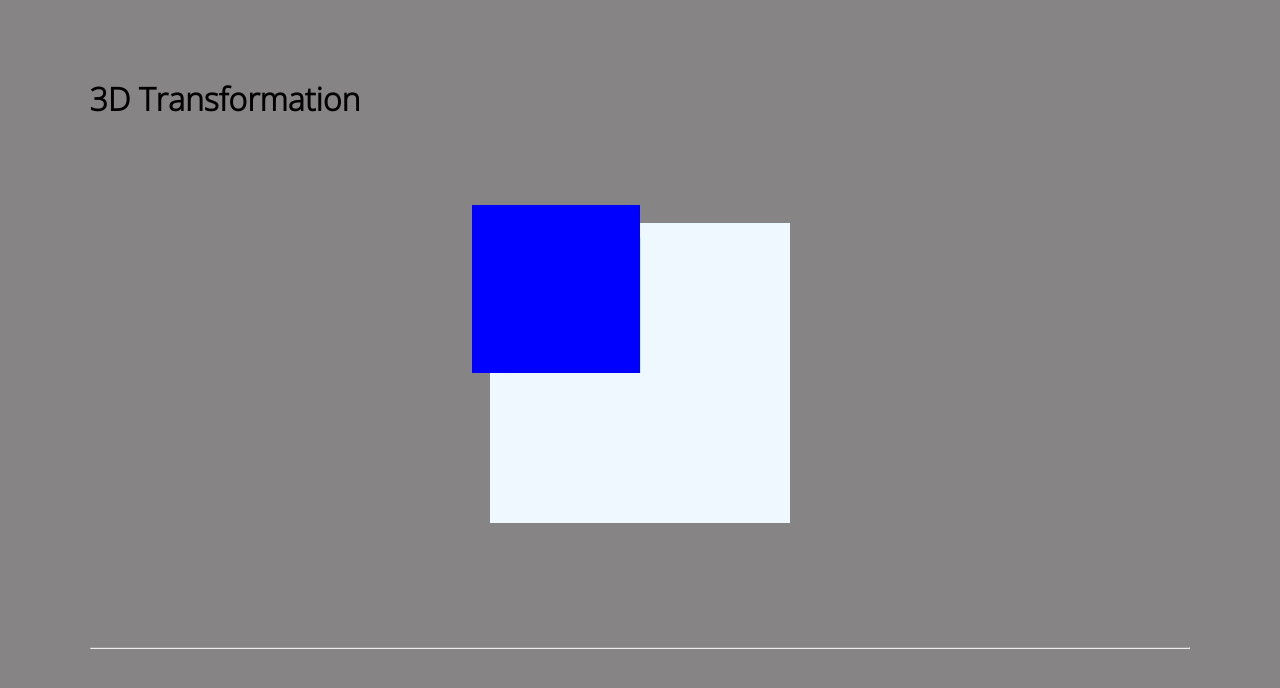
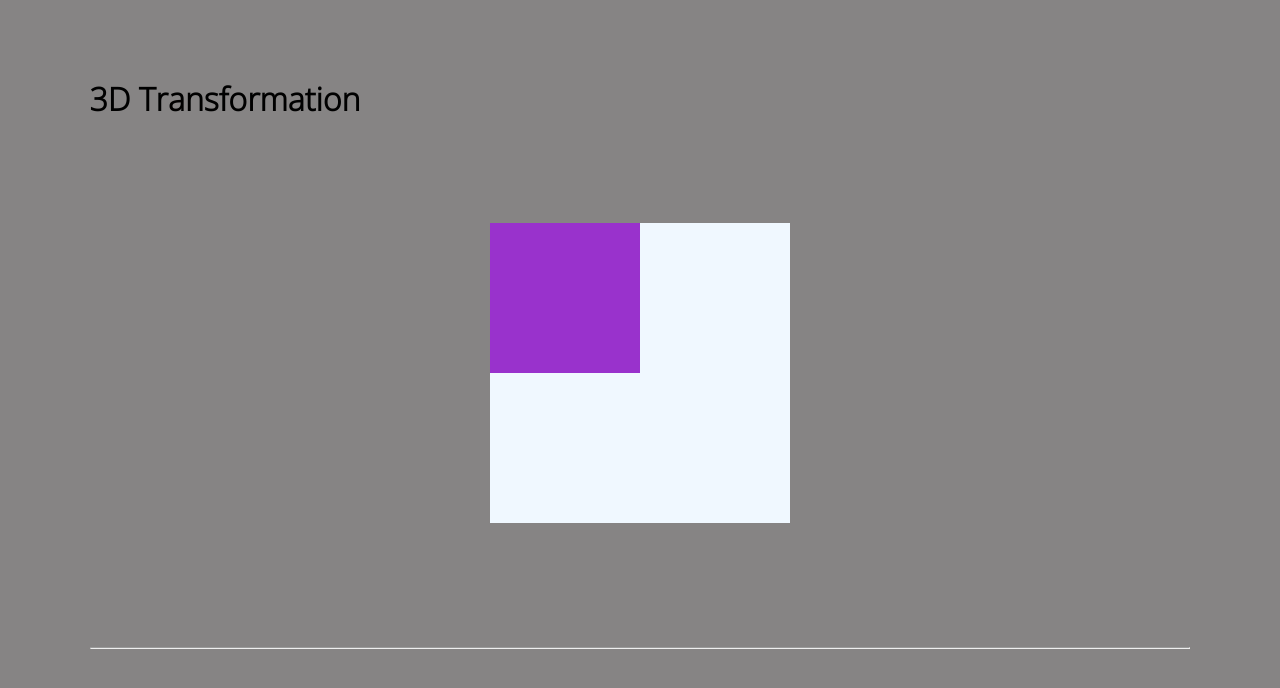
Before and after one commit to OscarRondon/Learning-CSS, a React (Vite) app: page / in a window 1280 px wide. Shown: the top 688 px of the page. Built offline with nearby package versions, Linux system fonts and the light colour scheme.

Commit message:
Transformations 3D fixes

```diff
--- a/src/Components/3DTransformation.module.css
+++ b/src/Components/3DTransformation.module.css
@@ -11,23 +11,11 @@
     width: 150px;
     height: 150px;
     transform-style: preserve-3d;
-    -webkit-transform: rotateY(deg) rotateX(-38deg);
-    -moz-transform: rotateY(deg) rotateX(-38deg);
-    -ms-transform: rotateY(deg) rotateX(-38deg);
-    -o-transform: rotateY(deg) rotateX(-38deg);
     transform: rotateY(deg) rotateX(-38deg);
-    -webkit-transition: 600ms ease-in;
-    -moz-transition: 600ms ease-in;
-    -ms-transition: 600ms ease-in;
-    -o-transition: 600ms ease-in;
     transition: 600ms ease-in;
 }
 
 .cube:hover {
-    -webkit-transform: rotateY(125deg) rotateX(155deg);
-    -moz-transform: rotateY(125deg) rotateX(155deg);
-    -ms-transform: rotateY(125deg) rotateX(155deg);
-    -o-transform: rotateY(125deg) rotateX(155deg);
     transform: rotateY(125deg) rotateX(155deg);
 }
 
@@ -39,56 +27,26 @@
 }
 
 .cube div:nth-child(1) {
-    -webkit-transform: translateZ(75px);
-    -moz-transform: translateZ(75px);
-    -ms-transform: translateZ(75px);
-    -o-transform: translateZ(75px);
-    transform: translateZ(75px);
     background-color: blue;
 }
 
 .cube div:nth-child(2) {
-    -webkit-transform: rotateX(180deg) translateZ(75px);
-    -moz-transform: rotateX(180deg) translateZ(75px);
-    -ms-transform: rotateX(180deg) translateZ(75px);
-    -o-transform: rotateX(180deg) translateZ(75px);
-    transform: rotateX(180deg) translateZ(75px);
     background-color: darkcyan;
 }
 
 .cube div:nth-child(3) {
-    -webkit-transform: rotateY(-90deg) translateZ(75px);
-    -moz-transform: rotateY(-90deg) translateZ(75px);
-    -ms-transform: rotateY(-90deg) translateZ(75px);
-    -o-transform: rotateY(-90deg) translateZ(75px);
-    transform: rotateY(-90deg) translateZ(75px);
     background-color: darkred;
 }
 
 .cube div:nth-child(4) {
-    -webkit-transform: rotateY(90deg) translateZ(75px);
-    -moz-transform: rotateY(90deg) translateZ(75px);
-    -ms-transform: rotateY(90deg) translateZ(75px);
-    -o-transform: rotateY(90deg) translateZ(75px);
-    transform: rotateY(90deg) translateZ(75px);
     background-color: darkorange;
 }
 
 .cube div:nth-child(5) {
-    -webkit-transform: rotateX(90deg) translateZ(75px);
-    -moz-transform: rotateX(90deg) translateZ(75px);
-    -ms-transform: rotateX(90deg) translateZ(75px);
-    -o-transform: rotateX(90deg) translateZ(75px);
-    transform: rotateX(90deg) translateZ(75px);
     background-color: darkseagreen;
 }
 
 
 .cube div:nth-child(6) {
-    -webkit-transform: rotateX(-90deg) translateZ(75px);
-    -moz-transform: rotateX(-90deg) translateZ(75px);
-    -ms-transform: rotateX(-90deg) translateZ(75px);
-    -o-transform: rotateX(-90deg) translateZ(75px);
-    transform: rotateX(-90deg) translateZ(75px);
     background-color: darkorchid;
 }
```
